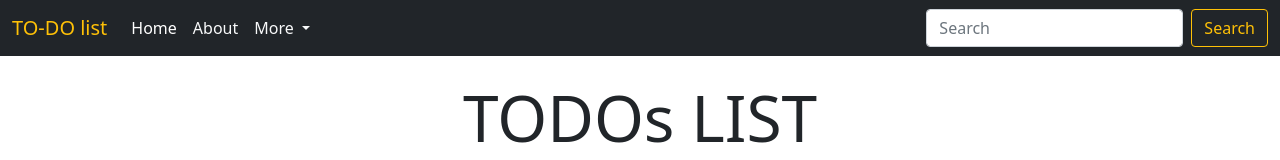
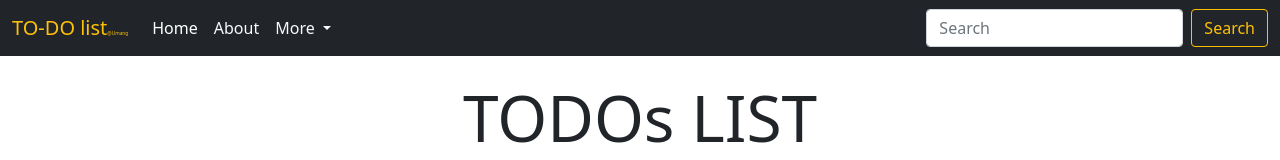
Before and after one commit to umang27102001/ToDo-List, a plain HTML site: page index.html in a window 1280 px wide. Shown: the top 160 px of the page. Drawn offline with nearby package versions, Linux system fonts and the light colour scheme.

Commit message:
Update index.html

```diff
--- a/index.html
+++ b/index.html
@@ -16,7 +16,7 @@
 <body>
     <nav class="navbar navbar-expand-lg navbar-dark bg-dark text-warning">
         <div class="container-fluid">
-            <a class="navbar-brand text-warning " href="#">TO-DO list</a>
+            <a class="navbar-brand text-warning " href="#">TO-DO list<span style="font-size:0.3rem">@Umang</span></a>
             <button class="navbar-toggler" type="button" data-bs-toggle="collapse"
                 data-bs-target="#navbarSupportedContent" aria-controls="navbarSupportedContent" aria-expanded="false"
                 aria-label="Toggle navigation">
```
